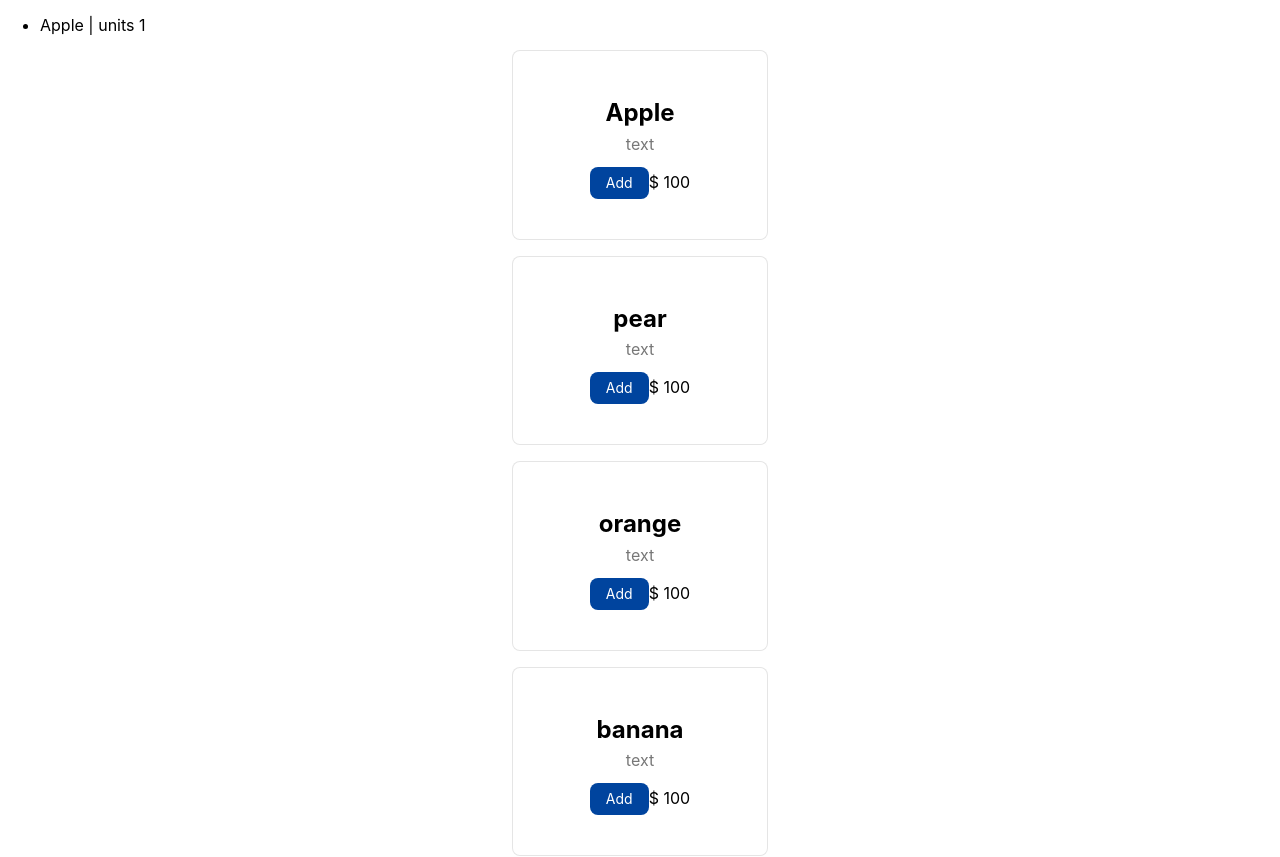
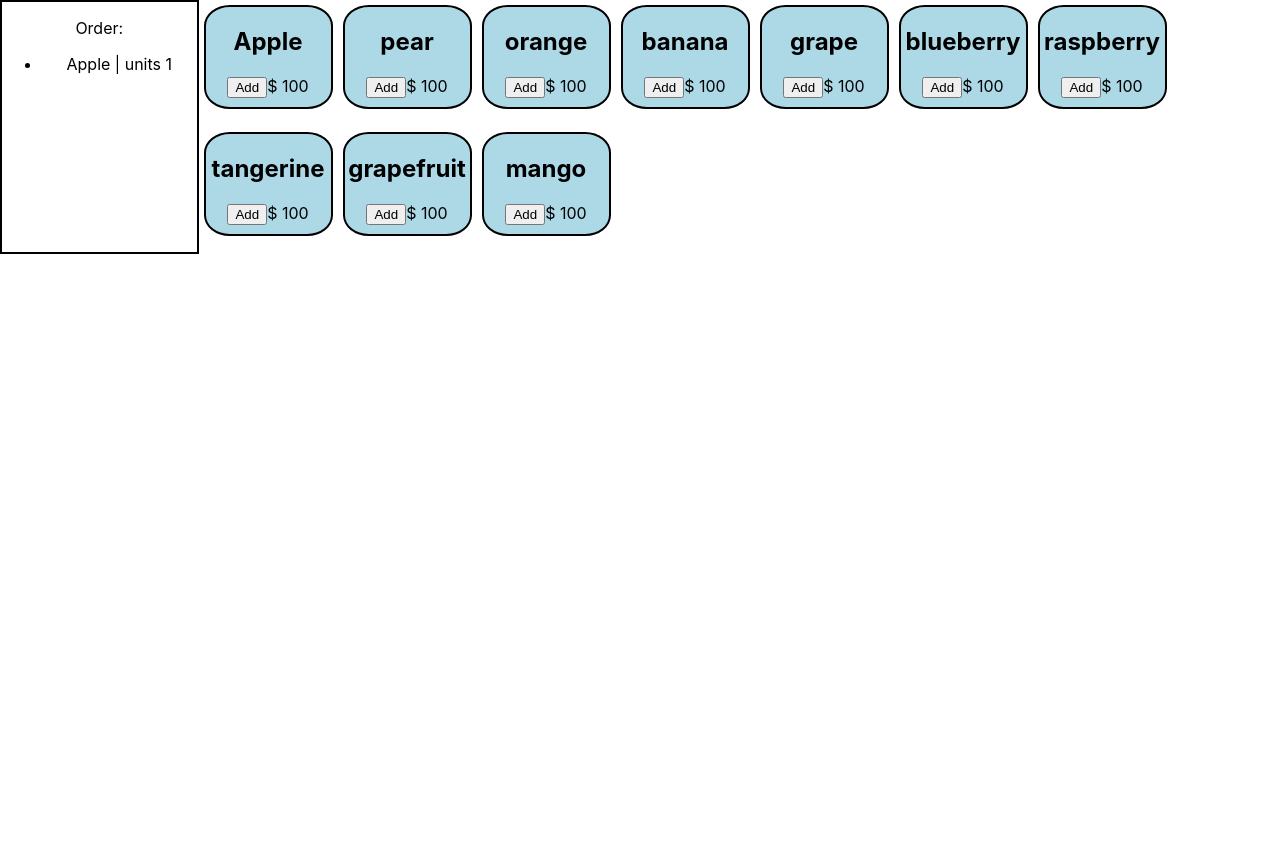
Before and after one commit to marcusgalvin/POS-Stystem-React, a React (Create React App) app in the folder client/: page / in a window 1280 px wide. Shown: the top 857 px of the page. After the commit the page ends 800 px from the top, so only its background shows below. Built offline with nearby package versions, Linux system fonts and the light colour scheme.

Commit message:
updated styles with flexbox

```diff
--- a/client/src/App.css
+++ b/client/src/App.css
@@ -1,5 +1,32 @@
+.wholeApp {
+  display: flex;
+  justify-content: center;
+  text-align: center;
+  margin: auto;
+}
+
 .items {
+  width: 250px;
+  height: 250px;
+  border-style: solid;
+  border-width: 2px;
+}
+
+.test {
   display: flex;
   flex-wrap: wrap;
   flex-direction: row;
+
 }
+
+/* individual products for sale */
+.product {
+  border-style: solid;
+  width: 125px;
+  height: 100px;
+  border-width: 2px;
+  margin: 5px;
+
+  border-radius: 20%;
+  background-color: lightblue;
+}
--- a/client/src/App.js
+++ b/client/src/App.js
@@ -1,6 +1,7 @@
 import React, { Component } from 'react';
 import { render } from 'react-dom';
-import "./style.css"
+// import "./style.css"
+import "./App.css"
 
 //imports
 import Product from "./components/Product"
@@ -33,6 +34,36 @@ const products = [
   {
     id: 5,
     name: "grape",
+    desc: "text",
+    price: 100
+  },
+  {
+    id: 6,
+    name: "blueberry",
+    desc: "text",
+    price: 100
+  },
+  {
+    id: 7,
+    name: "raspberry",
+    desc: "text",
+    price: 100
+  },
+  {
+    id: 8,
+    name: "tangerine",
+    desc: "text",
+    price: 100
+  },
+  {
+    id: 9,
+    name: "grapefruit",
+    desc: "text",
+    price: 100
+  },
+  {
+    id: 10,
+    name: "mango",
     desc: "text",
     price: 100
   },
@@ -86,16 +117,22 @@ class App extends Component {
 
   render() {
     return (
-      <main className="items" >
+      <main className="wholeApp">
+        <div className="items">
+          <p>Order:</p>
           < ul >
             {
               this.state.cart.map(c => <li>{c.name} | units {c.units}</li>)
 
             }
           </ul >
+
+        </div>
+        <div className="test">
           {
             products.map(p => <Product key={p.id} {...p} addFunc={this.handleAddFunc.bind(this)} />)
           }
+        </div>
 
       </main >
     )
--- a/client/src/components/Product.js
+++ b/client/src/components/Product.js
@@ -3,12 +3,12 @@ import React from 'react';
 const Product = ({ id, name, desc, img, price, addFunc }) => {
 
   return (
-    <article className="mw5 center bg-white br3 pa3 pa4-ns mv3 ba b--black-10" id={id}>
-      <div className="tc">
-        <h1 className="f3 mb2">{name}</h1>
-        <h2 className="f5 fw4 gray mt0">{desc}</h2>
+    <article className="product" id={id}>
+      <div>
+        <h1>{name}</h1>
+        {/* <h2 >{desc}</h2> */}
 
-        <button className="f6 link dim br3 ph3 pv2 mb2 dib white bg-dark-blue bn"
+        <button
           onClick={() => addFunc({ id, name, desc, img, price, units: 1 })}
         >Add</button>
         <span>$ {price} </span>
```
Lines whose indentation alone changed are shown as unchanged.
